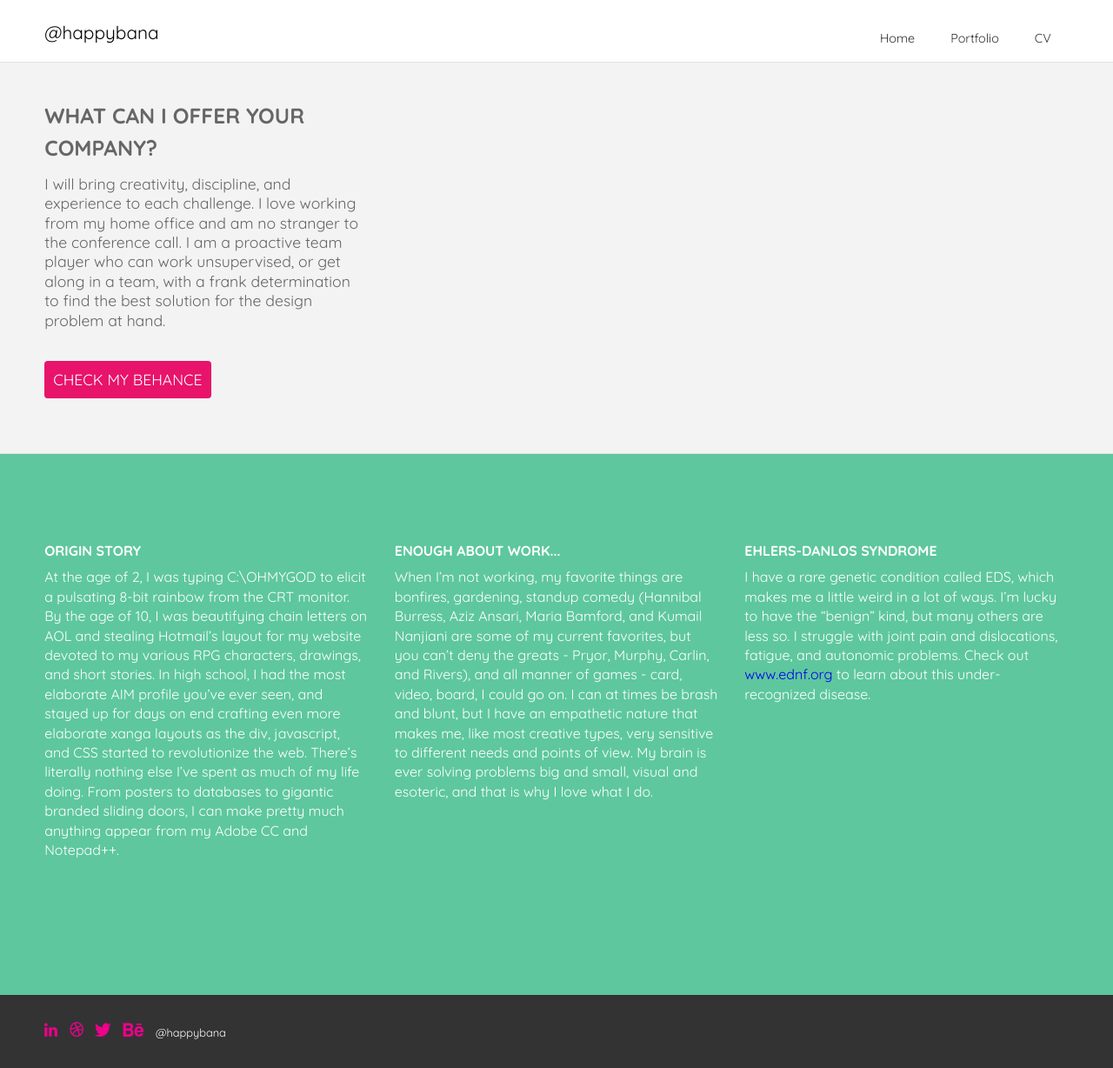
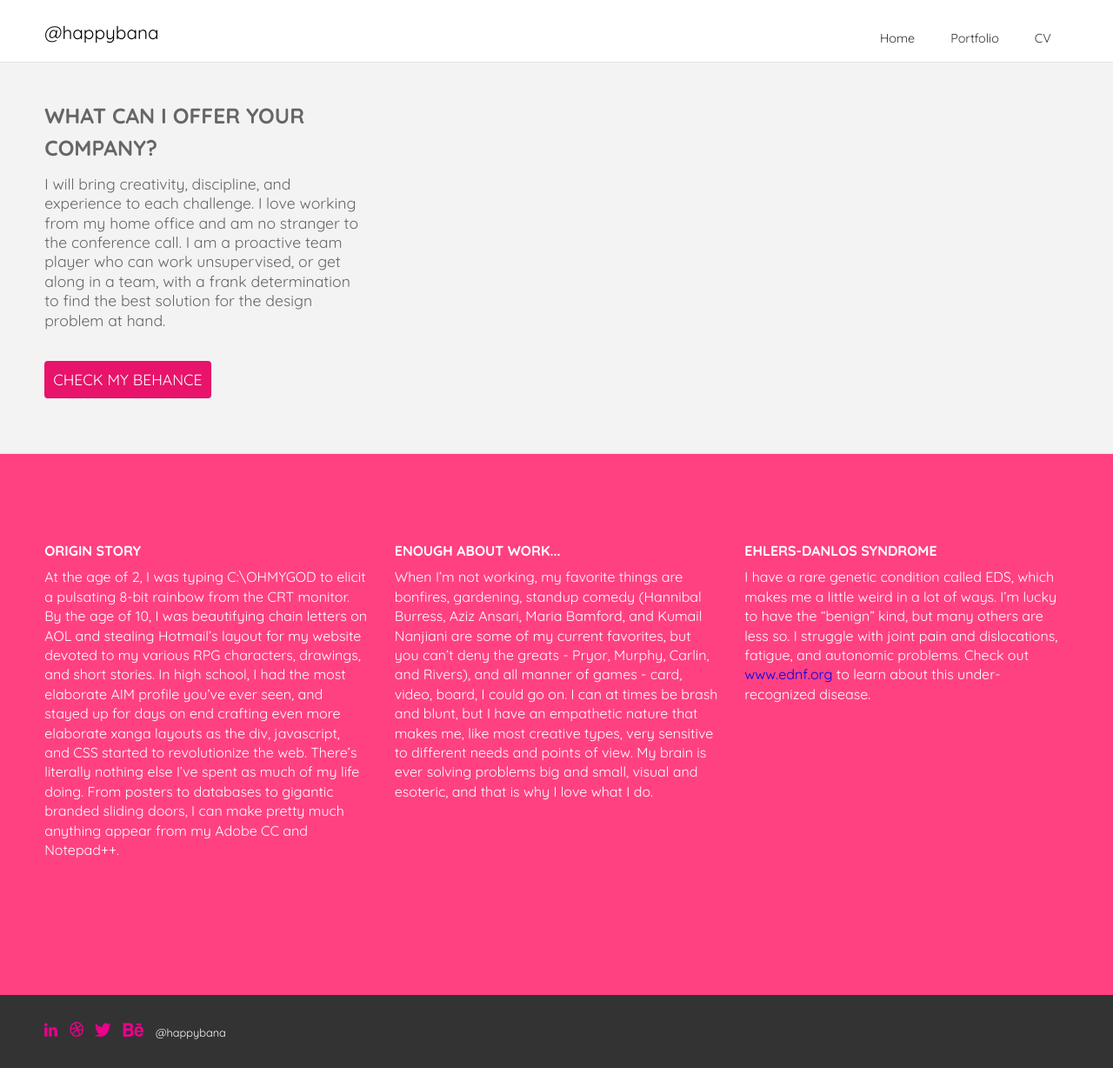
Before and after one commit to banbanbana/happybana.github.io, a Jekyll site: the page home.html, which Jekyll copies as it is, in a window 1280 px wide. Shown: the whole page at 87% size. Built offline with Jekyll 4.4.1, drawn with Linux system fonts in a browser that asks for light colours; some web fonts are replaced.

Commit message:
Update colorblocks-style.css

```diff
--- a/css/colorblocks-style.css
+++ b/css/colorblocks-style.css
@@ -302,7 +302,7 @@ a.buttonlink:hover{
 	background:#ff1575;
 }
 .greenelement{
-	background:#5ec79e;
+	background:#ff4182;
 	color:#fff;
 }
 .violetelement{
```
